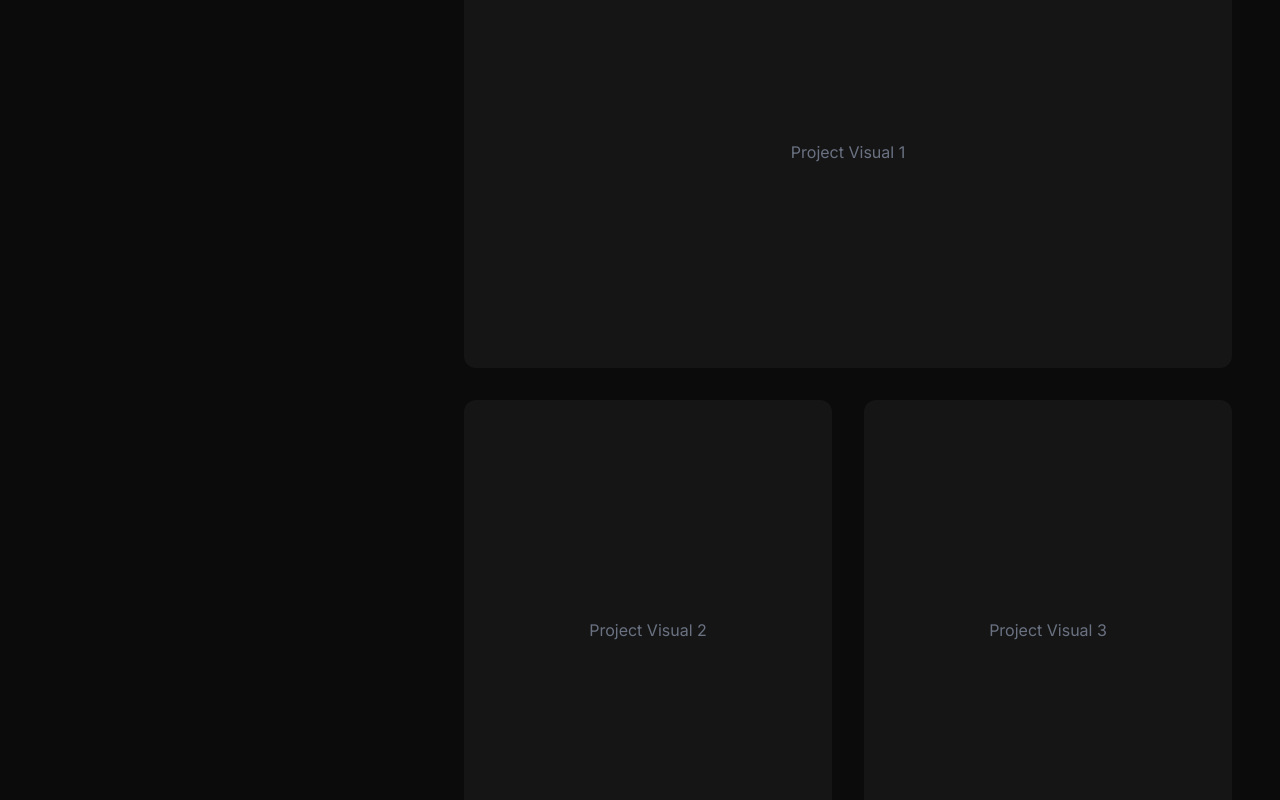
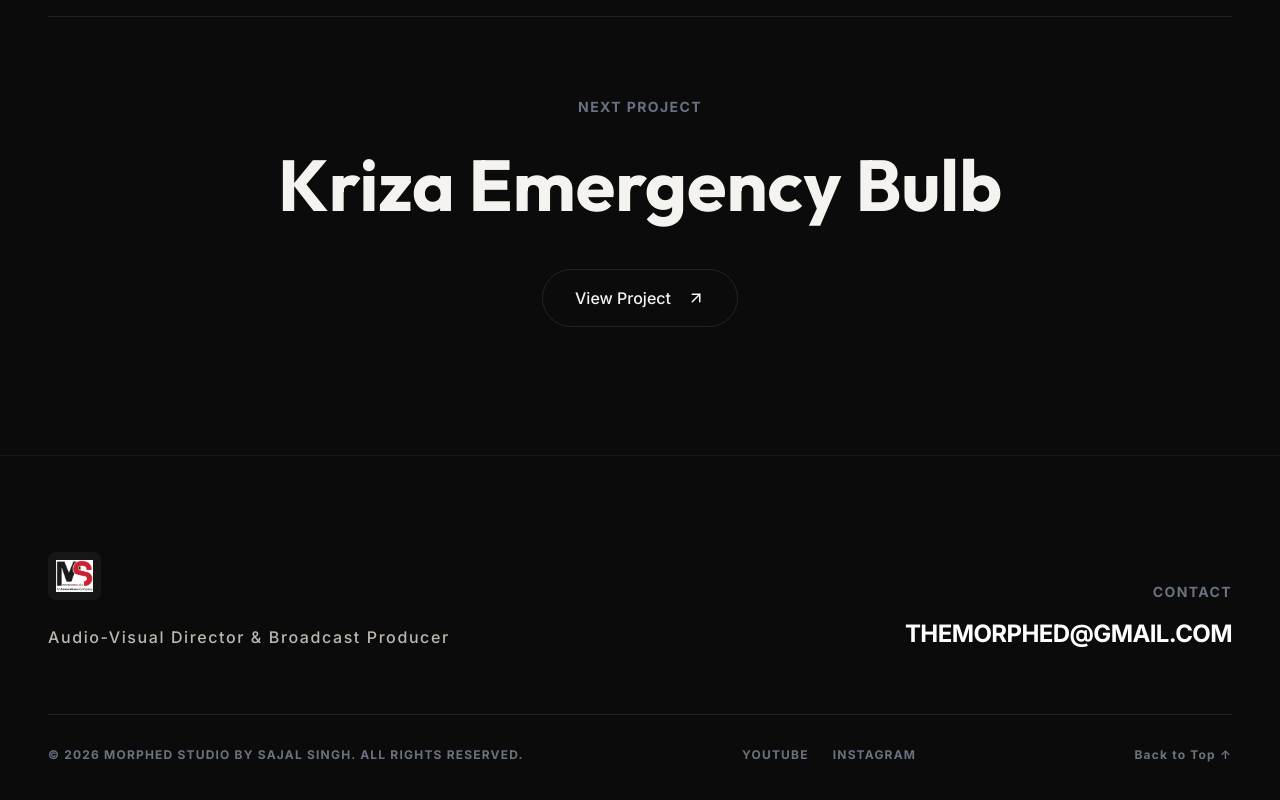
Before and after one commit to SV-DEV-AI/client-portfolio-, a Next.js app: page /work/p1 in a window 1280 px wide. Shown: the part 1598-2398 px from the top of the page. Built offline with nearby package versions, Linux system fonts and the light colour scheme.

Commit message:
chore: remove empty project visual placeholders from project slug page

```diff
--- a/src/app/work/[slug]/page.tsx
+++ b/src/app/work/[slug]/page.tsx
@@ -107,32 +107,7 @@ export default async function ProjectPage({ params }: { params: Promise<{ slug:
               </div>
             </RevealOnScroll>
 
-            {/* Gallery Placeholder */}
-            <div className="space-y-8 mb-32">
-              <RevealOnScroll direction="up">
-                <div className="relative aspect-video w-full rounded-xl overflow-hidden bg-surface">
-                  <div className="absolute inset-0 flex items-center justify-center text-gray-500">
-                    Project Visual 1
-                  </div>
-                </div>
-              </RevealOnScroll>
-              <div className="grid grid-cols-1 md:grid-cols-2 gap-8">
-                <RevealOnScroll direction="up">
-                  <div className="relative aspect-[4/5] w-full rounded-xl overflow-hidden bg-surface">
-                    <div className="absolute inset-0 flex items-center justify-center text-gray-500">
-                      Project Visual 2
-                    </div>
-                  </div>
-                </RevealOnScroll>
-                <RevealOnScroll direction="up" delay={0.1}>
-                  <div className="relative aspect-[4/5] w-full rounded-xl overflow-hidden bg-surface">
-                    <div className="absolute inset-0 flex items-center justify-center text-gray-500">
-                      Project Visual 3
-                    </div>
-                  </div>
-                </RevealOnScroll>
-              </div>
-            </div>
+
           </div>
         </div>
 
```
